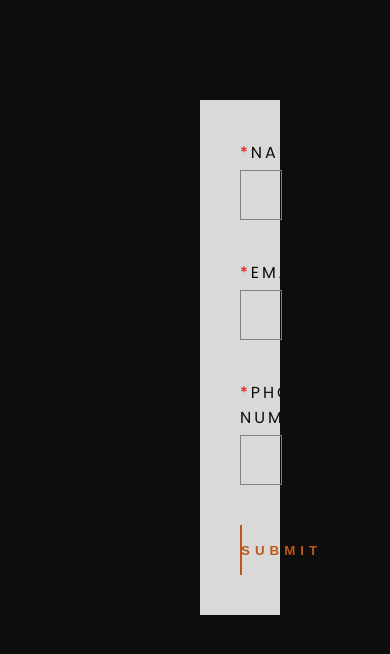
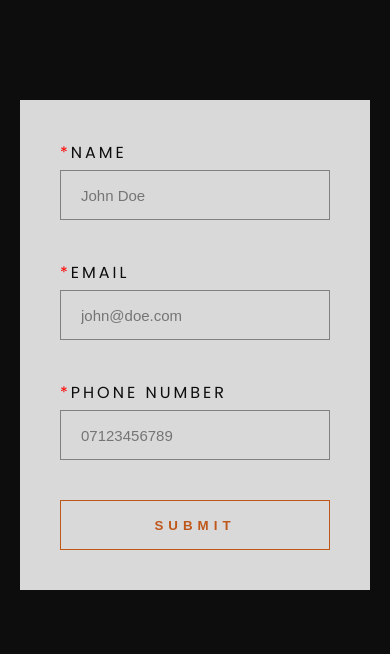
Before and after one commit to danielcalvolopez/react-assessment-form, a React (Create React App) app: page / in a window 390 px wide. Shown: the top 654 px of the page. Built offline with nearby package versions, Linux system fonts and the light colour scheme; no server answers.

Commit message:
responsive implemented

```diff
--- a/src/app.module.css
+++ b/src/app.module.css
@@ -1,3 +1,21 @@
 .container {
   padding: 100px 200px;
 }
+
+@media (max-width: 900px) {
+  .container {
+    padding: 100px 100px;
+  }
+}
+
+@media (max-width: 600px) {
+  .container {
+    padding: 100px 50px;
+  }
+}
+
+@media (max-width: 400px) {
+  .container {
+    padding: 100px 20px;
+  }
+}
```
